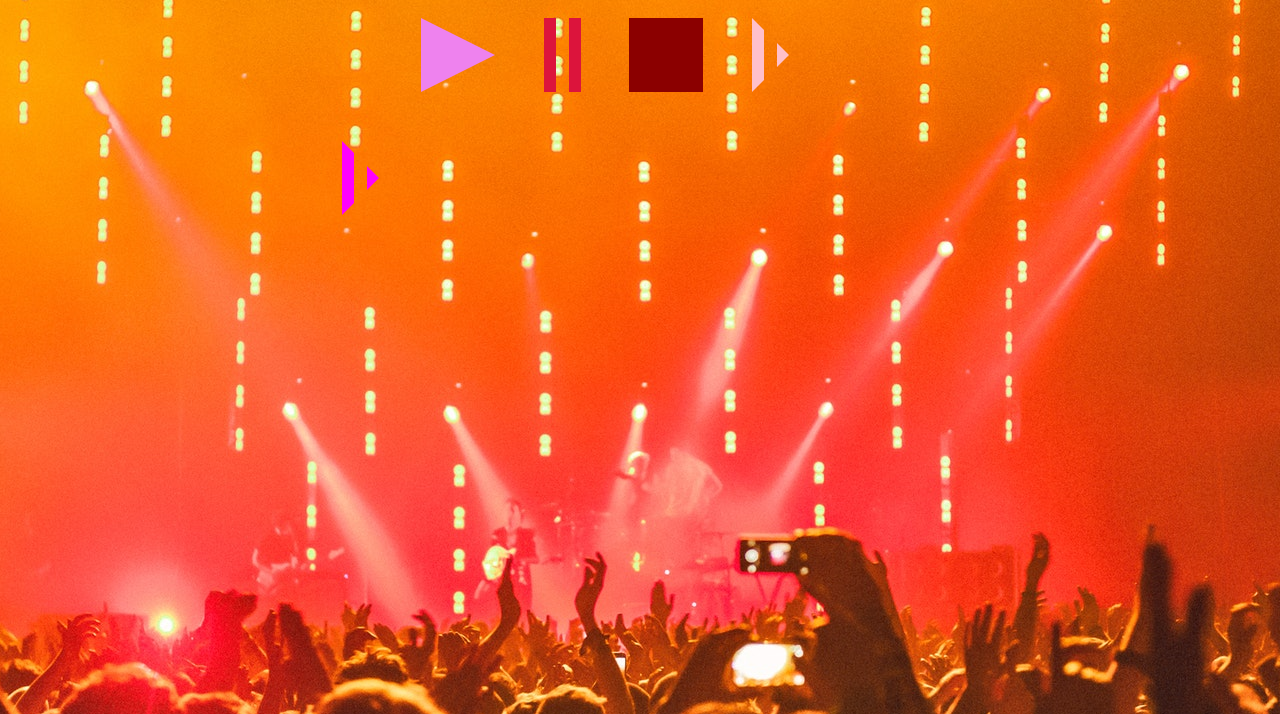
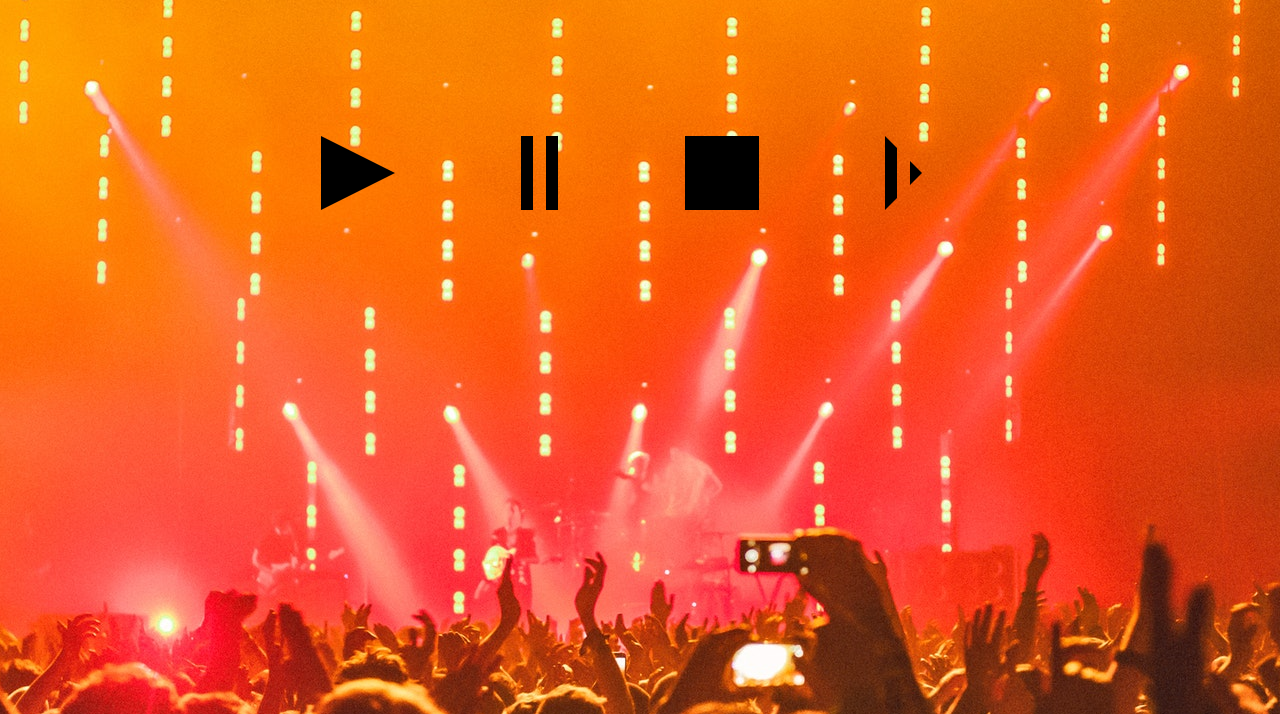
Before and after one commit to angelyoung24/jukebox, a plain HTML site: page index.html in a window 1280 px wide. Shown: the part 86-800 px from the top of the page. Drawn offline with nearby package versions, Linux system fonts and the light colour scheme; a web font is replaced by a local one.

Commit message:
updated to es6

```diff
--- a/index.css
+++ b/index.css
@@ -11,11 +11,13 @@ body {
     background-attachment: fixed;
     background-position: center;
 }
-.center {
-    margin: auto;
-    width: 38%;
-    height: 38%;
+
+.container {
+    display: flex;
+    flex-direction: column;
+    justify-content: center;
 }
+
 .title {
     text-align: center;
     font-family: 'Cedarville Cursive', cursive;
@@ -29,6 +31,11 @@ body {
     font-size: 2em;
 }
 
+.center {
+    display: flex;
+    flex-direction: row;
+    justify-content: center;
+}
 
 #play {
     width: 74px;
@@ -36,7 +43,7 @@ body {
     box-sizing: border-box;
     border-style: solid;
     border-width: 37px 0px 37px 74px;
-    border-color: transparent transparent transparent violet;
+    border-color: transparent transparent transparent black;
     float: left;
     margin: 5%;
 }
@@ -45,7 +52,7 @@ body {
     height: 74px;
     border-style: double;
     border-width: 0px 0px 0px 37px;
-    border-color: crimson;
+    border-color:black;
     float: left;
     margin: 5%;
 }
@@ -53,27 +60,22 @@ body {
 #stop {
     width: 74px;
     height: 74px;
-    background-color: darkred;
+    background-color: black;
     float: left;
     margin: 5%;
 }
 
-.arrow,
-.arrow2 {
+#next {
     width: 74px;
     height: 74px;
     box-sizing: border-box;
     border-style: double;
     border-width: 37px 37px;
-    border-color: transparent transparent transparent pink;
+    border-color: transparent transparent transparent black;
     float: left;
     margin: 5%;
 }
 
-.arrow2 {
-    border-color: transparent transparent transparent magenta;
-    margin-left: -55px;
-}
 @media screen
   and (device-width: 360px)
   and (device-height: 640px)
--- a/index.html
+++ b/index.html
@@ -1,17 +1,14 @@
 <!DOCTYPE html>
 <html lang="en">
   <head>
-	<meta charset="UTF-8">
+    <meta charset="UTF-8" />
     <title>JukeBox</title>
-	<link rel="stylesheet" href="index.css">
-	<link rel="stylesheet" href="https://www.w3schools.com/w3css/4/w3.css">
+    <link rel="stylesheet" href="index.css" />
   </head>
   <body>
-
+    <div class="container">
       <h1 class="title">Angel's Favorite Songs</h1>
-
       <h3 id="songtitle"></h3>
-
       <div class="center">
         <!-- play button -->
         <div id="play"></div>
@@ -20,12 +17,9 @@
         <!-- stop button -->
         <div id="stop"></div>
         <!-- next button -->
-<div id="next">
-	<div class="arrow"></div>
-	<div class="arrow2"></div>
+          <div id="next"></div>
       </div>
     </div>
-
     <script src="index.js"></script>
   </body>
 </html>
--- a/index.js
+++ b/index.js
@@ -1,13 +1,13 @@
-var project = new Audio();
+const project = new Audio();
 i = 0;
 
-var song = ["audio/Don_t_Look.mp3", "audio/Don_t_Turn_Back.mp3", "audio/Sweet_and_Low.mp3", "audio/The_Bluest_Star.mp3", "audio/The_Coldest_Shoulder.mp3"]
+let song = ["audio/Don_t_Look.mp3", "audio/Don_t_Turn_Back.mp3", "audio/Sweet_and_Low.mp3", "audio/The_Bluest_Star.mp3", "audio/The_Coldest_Shoulder.mp3"]
 
-var songTitle = document.getElementById("songtitle");
-var playButton = document.getElementById("play").addEventListener("click", playAudio);
-var pauseButton = document.getElementById("pause").addEventListener("click", pauseAudio);
-var stop = document.getElementById("stop").addEventListener("click", stopAudio);
-var next = document.getElementById("next").addEventListener("click", nextSong);
+const songTitle = document.getElementById("songtitle");
+const playButton = document.getElementById("play").addEventListener("click", playAudio);
+const pauseButton = document.getElementById("pause").addEventListener("click", pauseAudio);
+const stop = document.getElementById("stop").addEventListener("click", stopAudio);
+const next = document.getElementById("next").addEventListener("click", nextSong);
 
 
 function playAudio(){
```
Lines whose indentation alone changed are shown as unchanged.
